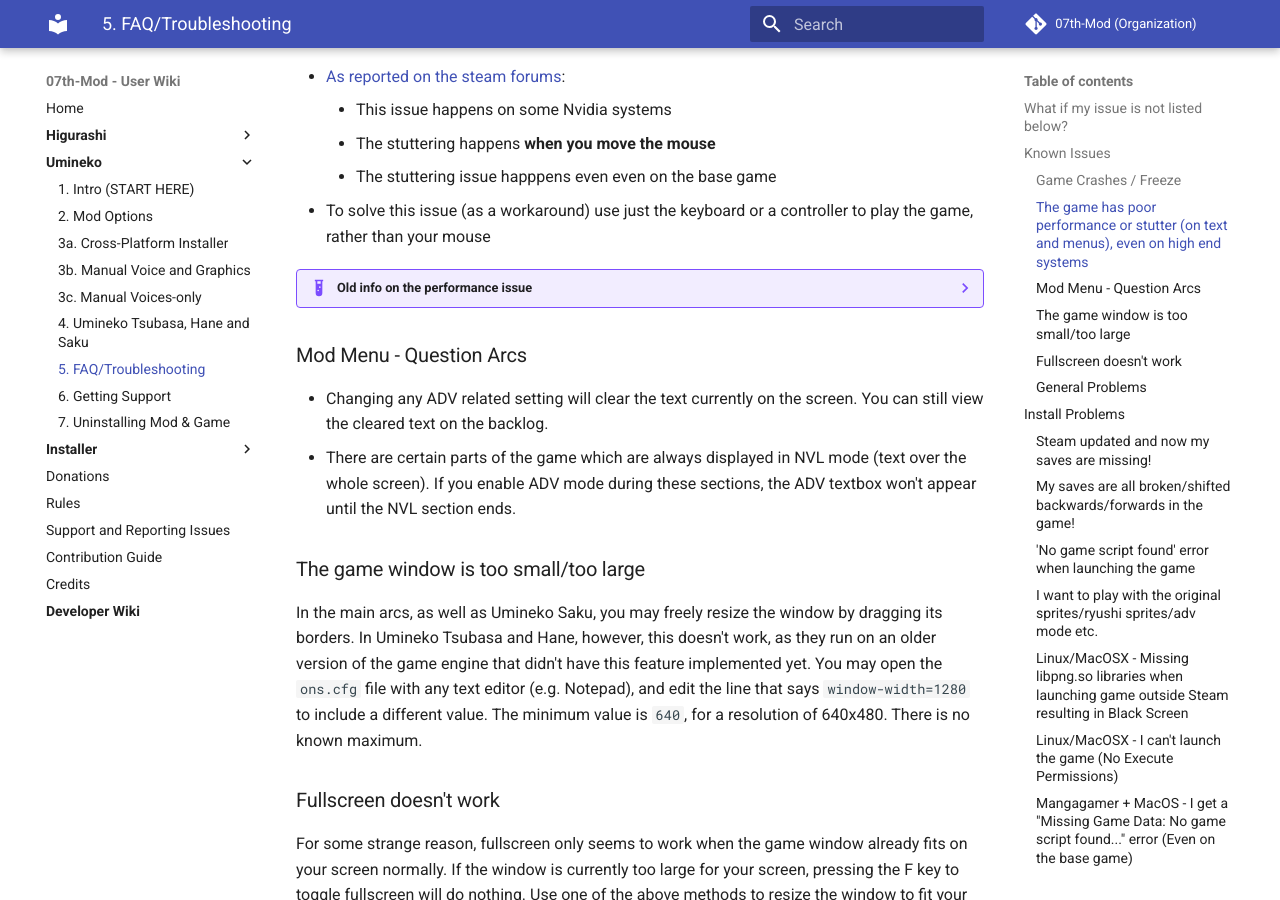
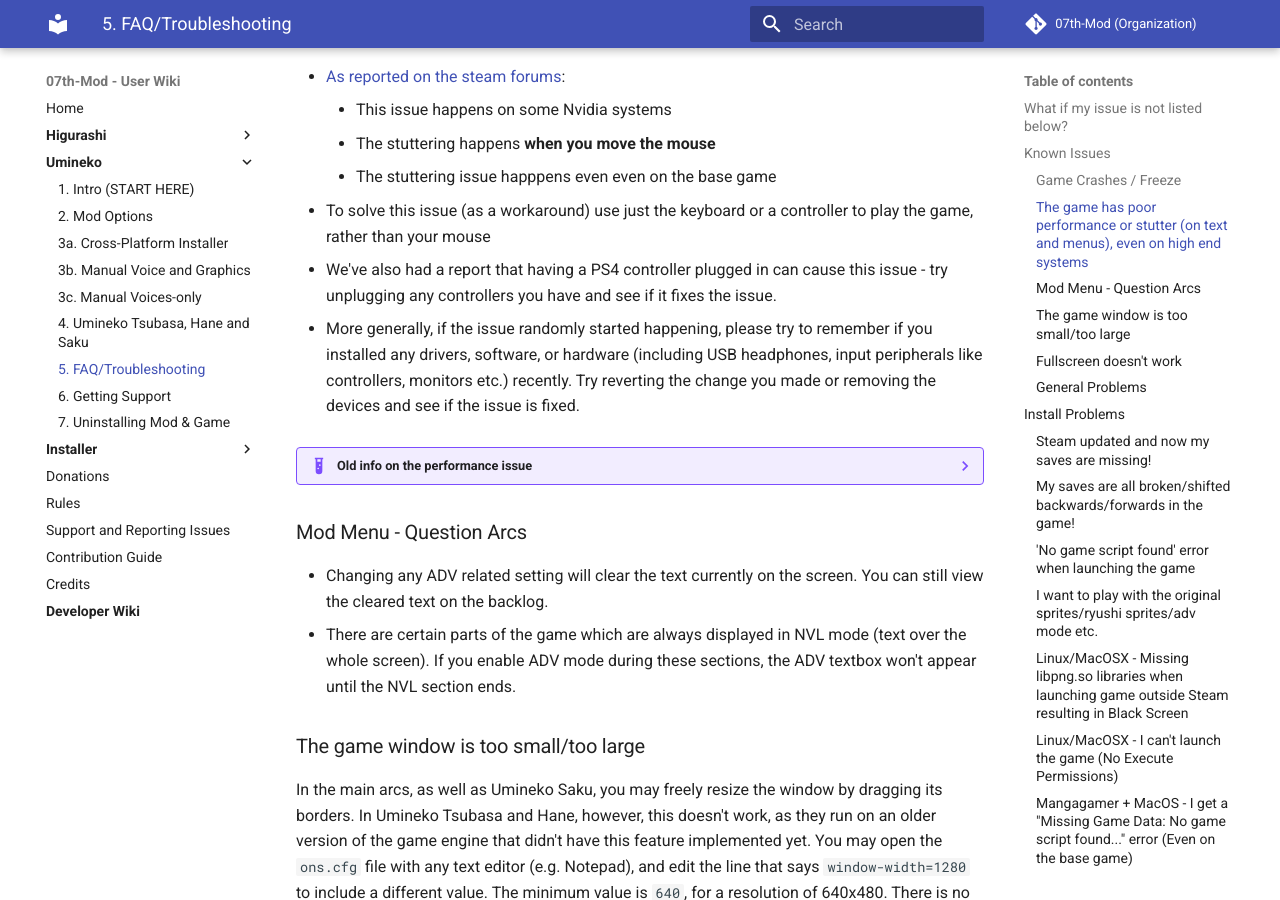
Before and after one commit to 07th-mod/wiki, an MkDocs documentation site: the page built from docs/Umineko/Umineko-Part-0-TroubleShooting-and-FAQ.md, in a window 1280 px wide and 900 px high, scrolled down 1023 px. Built offline with MkDocs 1.6.1 and Material for MkDocs 9.7.7, drawn with Linux system fonts in a browser that asks for light colours; some of the changed text lies outside the part shown.

Commit message:
Update BGM, umineko stutter, umineko saves

```diff
--- a/docs/Umineko/Umineko-Part-0-TroubleShooting-and-FAQ.md
+++ b/docs/Umineko/Umineko-Part-0-TroubleShooting-and-FAQ.md
@@ -34,6 +34,10 @@
     - The stuttering happens **when you move the mouse**
     - The stuttering issue happpens even even on the base game
 - To solve this issue (as a workaround) use just the keyboard or a controller to play the game, rather than your mouse
+
+- We've also had a report that having a PS4 controller plugged in can cause this issue - try unplugging any controllers you have and see if it fixes the issue.
+
+- More generally, if the issue randomly started happening, please try to remember if you installed any drivers, software, or hardware (including USB headphones, input peripherals like controllers, monitors etc.) recently. Try reverting the change you made or removing the devices and see if the issue is fixed.
 
 ??? example "Old info on the performance issue"
     We're currently investigating some reports of poor performance, especially on the Umineko Answer arcs.
@@ -177,7 +181,7 @@
 - double click `EnableSteamSync.bat` (if you don't have it, [download this and rename it as a .bat file](https://github.com/07th-mod/resources/raw/master/umineko-question/utilities/EnableSteamSync.bat))
 - if successful, you should see a shortcut called `saves` appear in the game folder (might need to refresh the folder). If you double click it, you will see the contents of the `mysav` folder. This tricks steam into syncing the mysav folder.
 
-Please note that even if you move the game folder, your save files will still go into `...\Steam\steamapps\common\Umineko\mysav`, no matter where you place the game folder.
+Please note that even if you move the game folder, in certain cases your save files might still go into `...\Steam\steamapps\common\Umineko\mysav`, no matter where you place the game folder. See below section "My save files have disappeared or changed unexpectedly" for more details.
 
 #### How do I make the game launch in fullscreen automatically
 
@@ -188,7 +192,7 @@
 If you have the Steam version of Umineko, and you move or copy the game outside of the default folder, **the save folder location will change if Steam is not running**:
 
 - If **steam is not running**, the (modded) game will use the `mysav` folder next to the game executable
-- If **steam is running**, the (modded) game will use the `mysav` folder **located wherever steam thinks it's installed**. Probably this is your `Steam/steamapps/common/[Umineko/Umineko Chiru]/mysav` folder
+- If **steam is running**, and maybe only for the Answer arcs, the (modded) game will use the `mysav` folder **located wherever steam thinks it's installed**. Probably this is your `Steam/steamapps/common/[Umineko/Umineko Chiru]/mysav` folder
 
 Please be aware of this if you want to move the game. Steamless/Mangagamer versions of the game probably are unaffected by this.
 
```
Also changed, not shown: docs/Higurashi/FAQ.md (+1 -0 lines).
